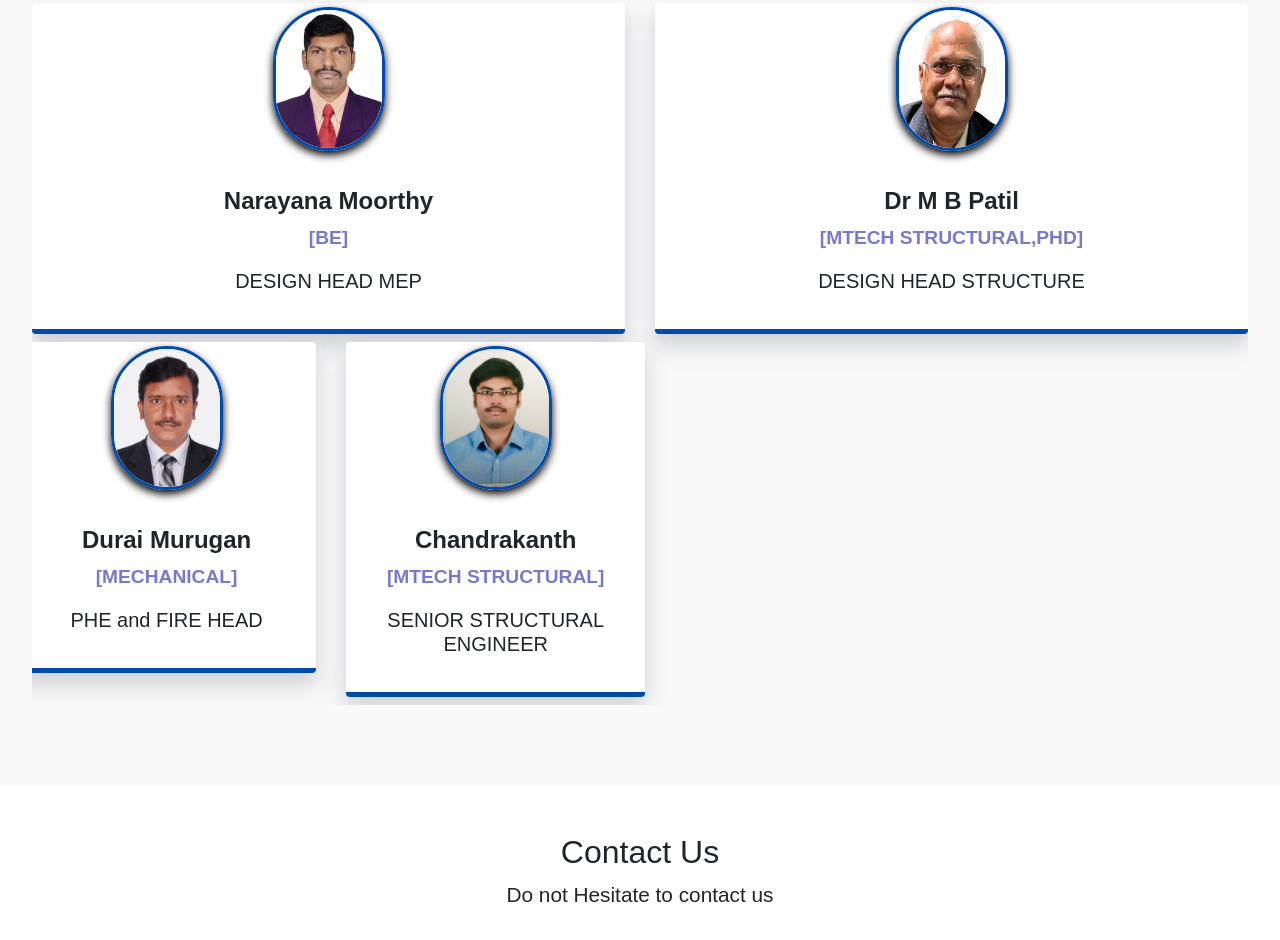
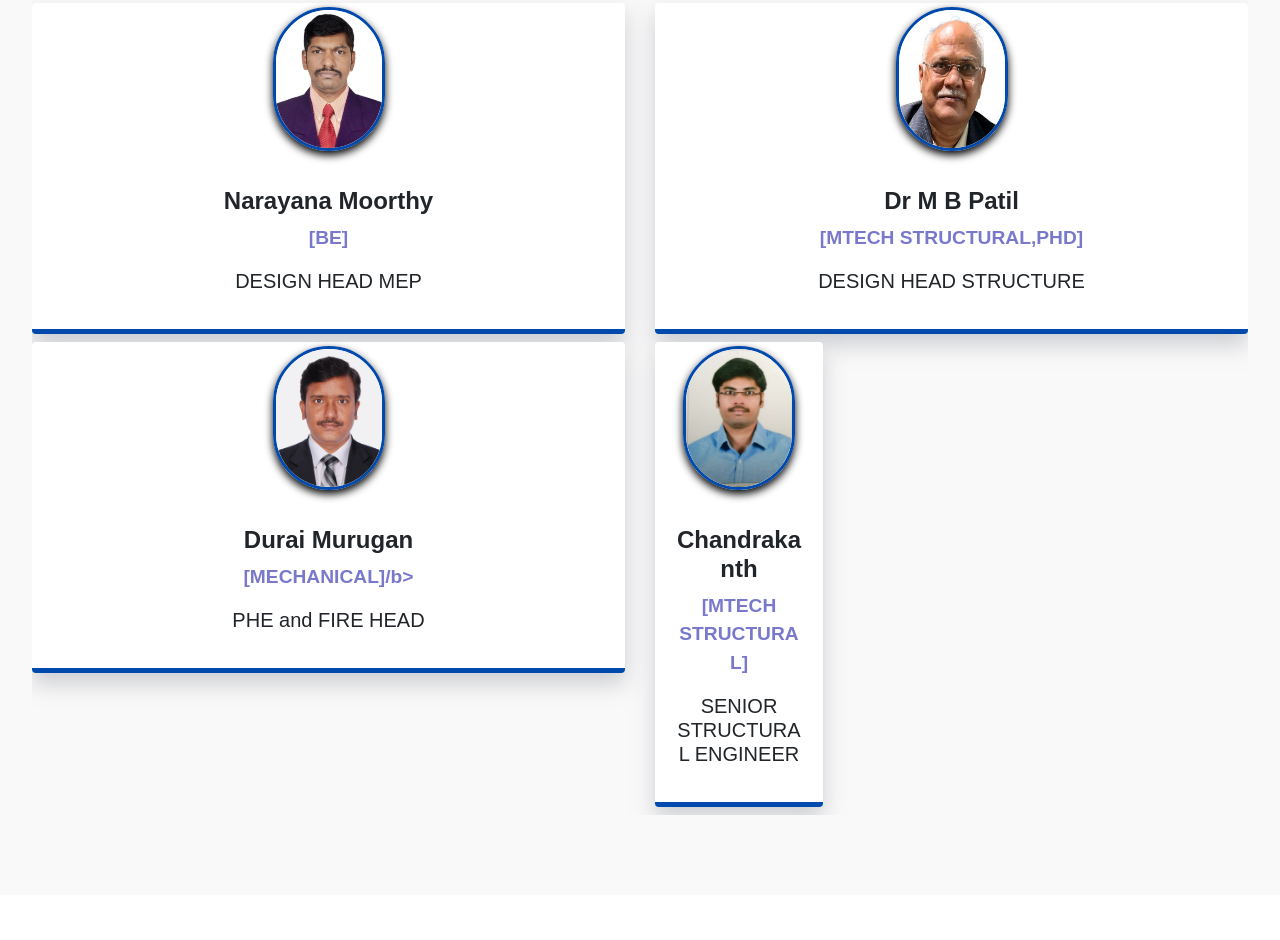
Before and after one commit to Smchoti/smchoti.github.io, a plain HTML site: page team/index.html in a window 1280 px wide. Shown: the part 1893-2833 px from the top of the page. Drawn offline with nearby package versions, Linux system fonts and the light colour scheme; files whose address does not match are found by name; a web font is replaced by a local one.

Commit message:
Update the style

```diff
--- a/team/index.html
+++ b/team/index.html
@@ -235,23 +235,21 @@
                                 </div>
                             </div>
                         </div>
+                        <div class="col-md-6">
+                            <div class="card text-center mb-2">
+                                <img class=" mx-auto mb-2 my-1" style="width:7rem; height: 9rem; border-radius: 4rem;border-color: #004aad; border-style: solid;box-shadow: 0 4px 8px rgba(0, 0, 0, 2.2);" src="../img/people/8.jpg" alt="">
 
-                        <div class="row">
-                            <div class="col-md-6">
-                                <div class="card text-center mb-2">
-                                    <img class=" mx-auto mb-2 my-1" style="width:7rem; height: 9rem; border-radius: 4rem;border-color: #004aad; border-style: solid;box-shadow: 0 4px 8px rgba(0, 0, 0, 2.2);" src="../img/people/8.jpg" alt="">
-
-                                    <div class="card-body my-2">
+                                <div class="card-body my-2">
                                     <!-- <p class="card-text w-75 mx-auto pb-5">Lorem ipsum dolor sit amet, consectetur
                                         adipiscing elitorem
                                         ipsum dolor </p> -->
                                     <h4 class="font-weight-bold">Durai Murugan</h4>
-                                    <p style="color: rgb(121, 121, 203); font-size: 1.2em;"><b>[MECHANICAL]</b></p>
-                                    <h5 class="text-center">PHE and FIRE HEAD</h5>
+                                        <p style="color: rgb(121, 121, 203); font-size: 1.2em;"><b>[MECHANICAL]/b></p>
+                                        <h5 class="text-center">PHE and FIRE HEAD
+                                            </h5>
                                 </div>
                             </div>
                         </div>
-
                         <div class="col-md-6">
                             <div class="card text-center mb-2">
                                 <img class=" mx-auto mb-2 my-1" style="width:7rem; height: 9rem; border-radius: 4rem;border-color: #004aad; border-style: solid;box-shadow: 0 4px 8px rgba(0, 0, 0, 2.2);" src="../img/people/7.jpg" alt="">
@@ -268,8 +266,6 @@
                             </div>
                         </div>
                     </div>
-
-                </div>
                 <!--/.First slide-->
 
 
```
